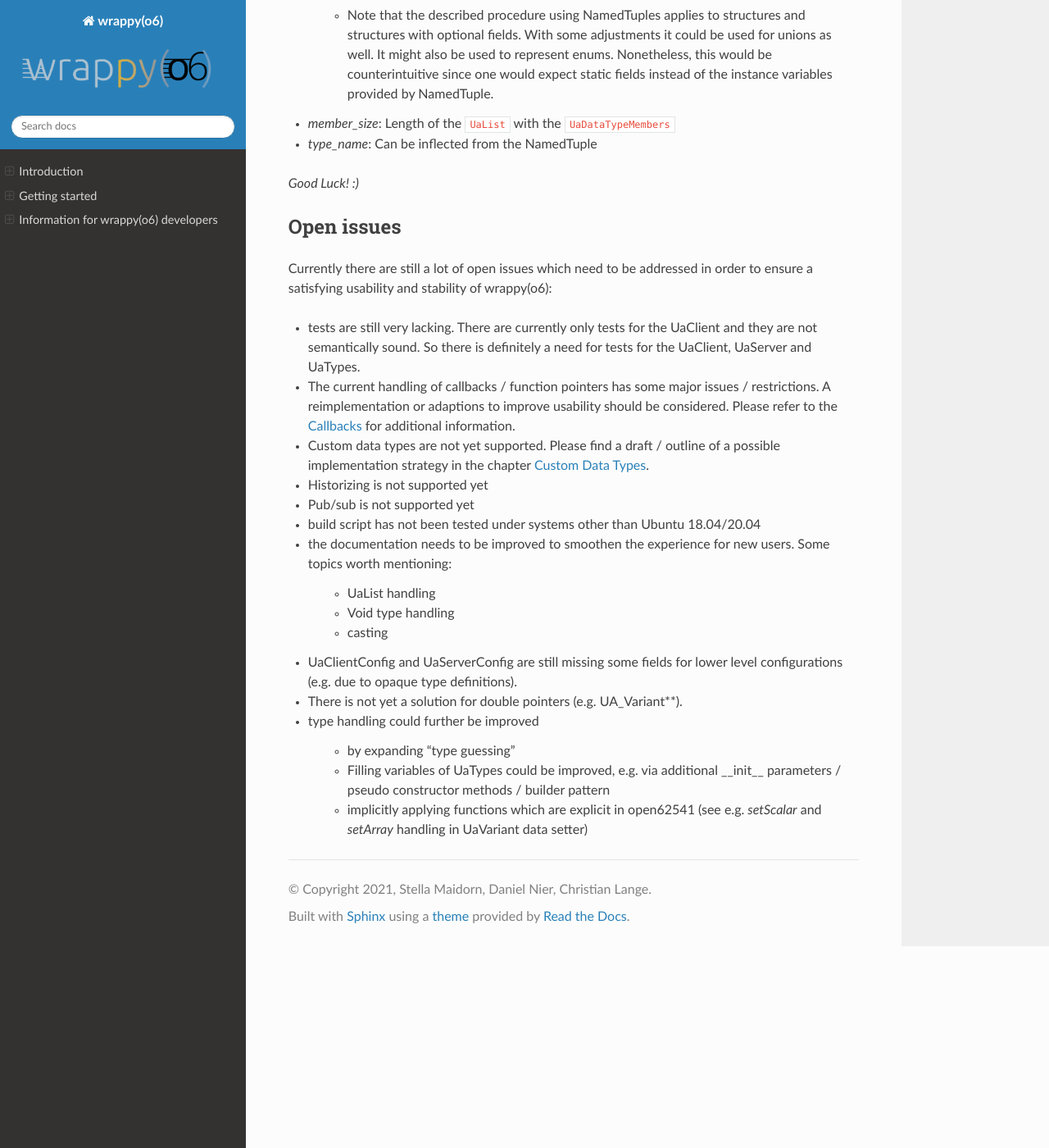
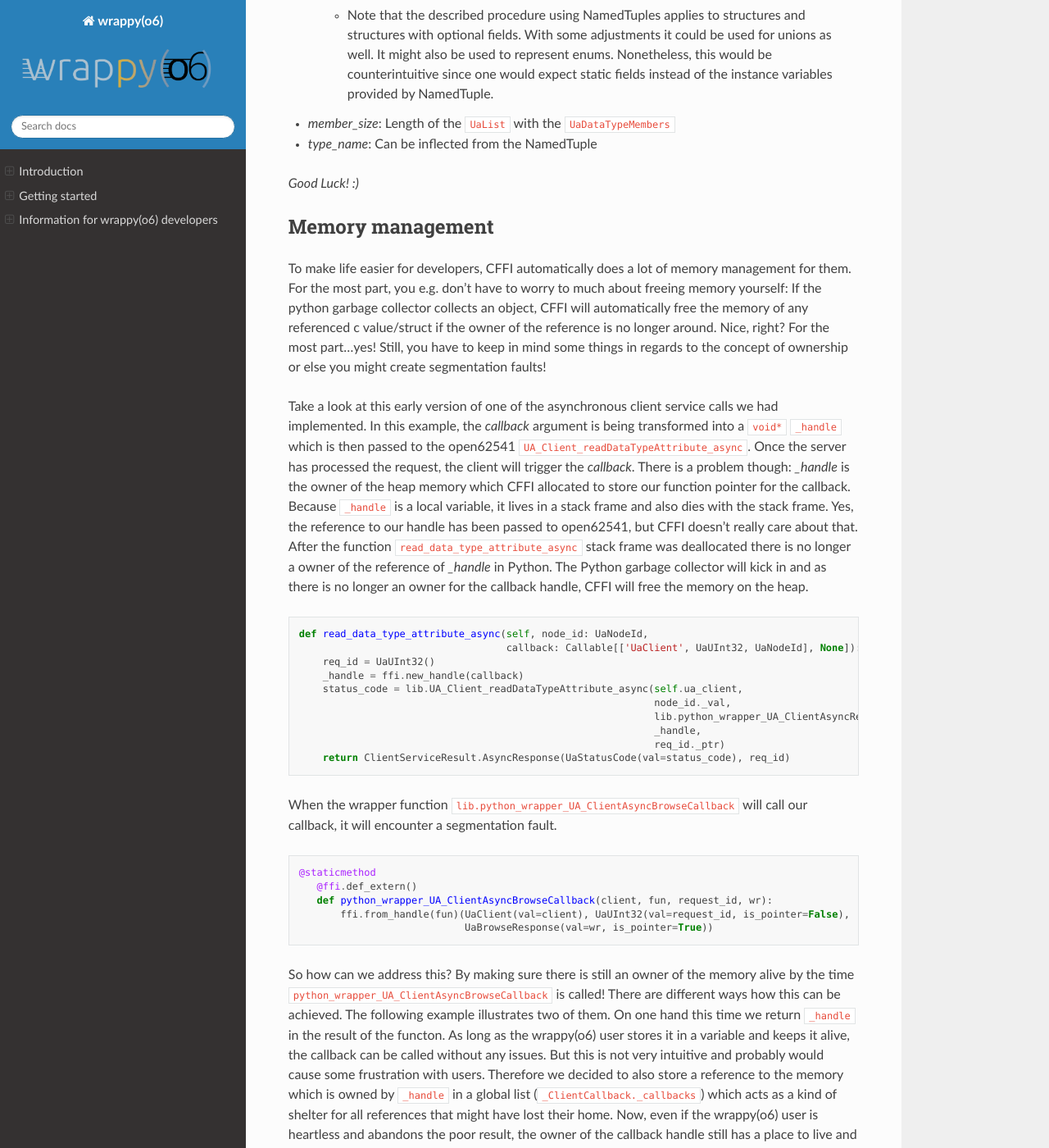
Before and after one commit to clge50/open62541-python-wrapper, a Sphinx documentation site: the page built from sphinx/source/index.rst, in a window 1280 px wide and 1400 px high, scrolled down 4578 px. Shown: the whole window at 82% size. Built offline with Sphinx 7.4.7 and the Read the Docs theme 2.0.0, drawn with Linux system fonts in a browser that asks for light colours; some of the changed text lies outside the part shown.

Commit message:
added memory management documentation

```diff
--- a/sphinx/source/index.rst
+++ b/sphinx/source/index.rst
@@ -168,6 +168,65 @@ In a second step our method ``from_data_type_model(...)`` has to build a ``UaDat
 
 *Good Luck! :)*
 
+Memory management
+---------------------
+
+To make life easier for developers, CFFI automatically does a lot of memory management for them. For the most part, you e.g. don't have to worry to much about freeing memory yourself:
+If the python garbage collector collects an object, CFFI will automatically free the memory of any referenced c value/struct if the owner of the reference is no longer around.
+Nice, right? For the most part...yes! Still, you have to keep in mind some things in regards to the concept of ownership or else you might create segmentation faults!
+
+Take a look at this early version of one of the asynchronous client service calls we had implemented. In this example, the `callback` argument is being transformed into a ``void*`` ``_handle``
+which is then passed to the open62541 ``UA_Client_readDataTypeAttribute_async``. Once the server has processed the request, the client will trigger the `callback`. There is a problem though:
+`_handle` is the owner of the heap memory which CFFI allocated to store our function pointer for the callback. Because ``_handle`` is a local variable, it lives in a stack frame and also dies with the stack frame.
+Yes, the reference to our handle has been passed to open62541, but CFFI doesn't really care about that. After the function ``read_data_type_attribute_async`` stack frame was deallocated there is no longer a owner of the reference of `_handle`
+in Python. The Python garbage collector will kick in and as there is no longer an owner for the callback handle, CFFI will free the memory on the heap.
+
+.. code-block:: python
+
+    def read_data_type_attribute_async(self, node_id: UaNodeId,
+                                       callback: Callable[['UaClient', UaUInt32, UaNodeId], None]):
+        req_id = UaUInt32()
+        _handle = ffi.new_handle(callback)
+        status_code = lib.UA_Client_readDataTypeAttribute_async(self.ua_client,
+                                                                node_id._val,
+                                                                lib.python_wrapper_UA_ClientAsyncReadDataTypeAttributeCallback,
+                                                                _handle,
+                                                                req_id._ptr)
+        return ClientServiceResult.AsyncResponse(UaStatusCode(val=status_code), req_id)
+
+When the wrapper function ``lib.python_wrapper_UA_ClientAsyncBrowseCallback`` will call our callback, it will encounter a segmentation fault.
+
+.. code-block:: python
+
+ @staticmethod
+    @ffi.def_extern()
+    def python_wrapper_UA_ClientAsyncBrowseCallback(client, fun, request_id, wr):
+        ffi.from_handle(fun)(UaClient(val=client), UaUInt32(val=request_id, is_pointer=False),
+                             UaBrowseResponse(val=wr, is_pointer=True))
+
+So how can we address this? By making sure there is still an owner of the memory alive by the time ``python_wrapper_UA_ClientAsyncBrowseCallback`` is called!
+There are different ways how this can be achieved. The following example illustrates two of them. On one hand this time we return ``_handle`` in the result of the functon.
+As long as the wrappy(o6) user stores it in a variable and keeps it alive, the callback can be called without any issues. But this is not very intuitive and probably would cause some frustration with users.
+Therefore we decided to also store a reference to the memory which is owned by ``_handle`` in a global list (``_ClientCallback._callbacks``) which acts as a kind of shelter for all references that might have lost their home.
+Now, even if the wrappy(o6) user is heartless and abandons the poor result, the owner of the callback handle still has a place to live and we are safe from segfaults.
+
+.. code-block:: python
+
+ def read_data_type_attribute_async(self, node_id: UaNodeId,
+                                       callback: Callable[['UaClient', UaUInt32, UaNodeId], None]):
+        req_id = UaUInt32()
+        _handle = ffi.new_handle(callback)
+        _ClientCallback._callbacks.add(_handle)
+        status_code = lib.UA_Client_readDataTypeAttribute_async(self.ua_client,
+                                                                node_id._val,
+                                                                lib.python_wrapper_UA_ClientAsyncReadDataTypeAttributeCallback,
+                                                                _handle,
+                                                                req_id._ptr)
+        return ClientServiceResult.AsyncResponse(UaStatusCode(val=status_code), req_id, _handle)
+
+So when working with CFFI always ask yourself this one question: Is it guaranteed that the owner of the memory is still alive by the time it is dereferenced?
+If not, be so kind and built some shelters. Once the references are no longer needed developers should also think about throwing them out of the shelter to make room for new owners, life is rough as a reference and there is only so much memory!
+Let the garbage collector lead them to the afterlife.
 
 Open issues
 ------------
```
